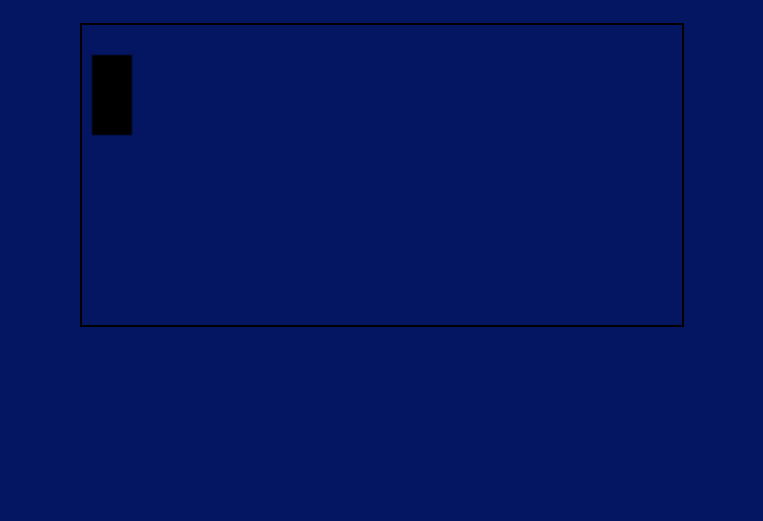
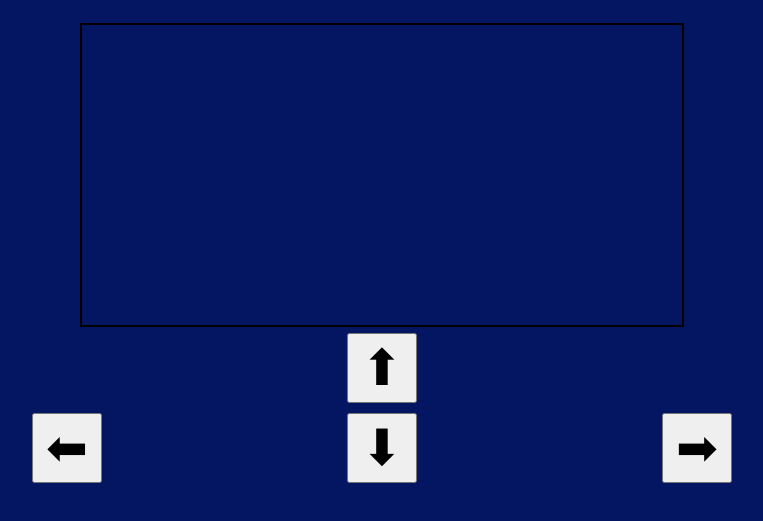
Before and after one commit to JoaquinEscobarDev/Mokepon, a plain HTML site: page index.html in a window 1280 px wide. Both pictures are taken after a click on the button "Seleccionar". Shown: the part 77-598 px from the top of the page, without its empty margins (258-1021 px from the left). Drawn offline with Linux system fonts and the light colour scheme.

Commit message:
Se incorporan botones de movimiento en el mapa, y funciones para mover al personaje capipepo

```diff
--- a/index.html
+++ b/index.html
@@ -23,8 +23,11 @@
             <h1 class="titulo">Recorrer el mapa con tu Mokepon</h1>
 
             <canvas id="mapa">
-
             </canvas>
+            <button class="moverCapipepoDerecha" onclick="moverCapipepoDerecha()">➡</button>
+            <button class="moverCapipepoIzquierda" onclick="moverCapipepoIzquierda()">⬅</button>
+            <button class="moverCapipepoArriba" onclick="moverCapipepoArriba()">⬆</button>
+            <button class="moverCapipepoAbajo" onclick="moverCapipepoAbajo()">⬇</button>
         </section>
 
         <section id="seleccionar-ataque">
--- a/js/mokepon.js
+++ b/js/mokepon.js
@@ -34,7 +34,7 @@ let vidasJugador = 3;
 let vidasEnemigo = 3;
 let victoriasJugador = 0;
 let victoriasEnemigo = 0;
-let liezo = mapa.getContext("2d"); // Contexto del canvas
+let lienzo = mapa.getContext("2d"); // Contexto del canvas
 
 // Clase Mokepon que define los atributos de cada mascota
 class Mokepon {
@@ -43,6 +43,13 @@ class Mokepon {
         this.foto = foto;
         this.vida = vida;
         this.ataques = [];
+        this.x = 20;
+        this.y = 30;
+        this.ancho = 20;
+        this.alto = 20;
+        this.mapaFoto = new Image();
+        this.mapaFoto.src = foto;
+
     }
 }
 
@@ -121,10 +128,9 @@ function seleccionarMascotaJugador() {
     sectionSeleccionarMascota.style.display = "none";
     // sectionSeleccionarAtaque.style.display = "flex";
     sectionVerMapa.style.display = "flex";
-    let imgCapipepo = new Image(); // Crea una nueva imagen
-    imgCapipepo.src = "./assets/mokepons_mokepon_capipepo_attack.png"; // Asigna la ruta de la imagen
-    liezo.drawImage(imgCapipepo, 20, 40, 100, 100); // Dibuja la imagen en el canvas
-    liezo.fillRect(5, 15, 20, 40); // Dibuja un rectángulo en el canvas
+
+
+
 
 
     // Valida que el jugador haya seleccionado una mascota
@@ -322,5 +328,32 @@ function aleatorio(min, max) {
     return Math.floor(Math.random() * (max - min + 1) + min);
 }
 
+
+function pintarPersonaje() {
+    lienzo.clearRect(0, 0, mapa.width, mapa.height); // Limpia el canvas
+    lienzo.drawImage(capipepo.mapaFoto, capipepo.x, capipepo.y, capipepo.ancho, capipepo.alto); // Dibuja la imagen en el canvas
+}
+
+function moverCapipepoDerecha() {
+    capipepo.x = capipepo.x + 5;
+    pintarPersonaje();
+
+}
+function moverCapipepoIzquierda() {
+    capipepo.x = capipepo.x - 5;
+    pintarPersonaje();
+
+}
+function moverCapipepoArriba() {
+    capipepo.y = capipepo.y - 5;
+    pintarPersonaje();
+
+}
+function moverCapipepoAbajo() {
+    capipepo.y = capipepo.y + 5;
+    pintarPersonaje();
+
+}
+
 // Evento que ejecuta la función iniciarJuego cuando la página se carga
 window.addEventListener("load", iniciarJuego);
--- a/styles.css
+++ b/styles.css
@@ -130,6 +130,43 @@ width: 600px;
 }
 
 
+.moverCapipepoDerecha{
+  position: absolute;
+  width: 70px;
+  height: 70px;
+  font-size: 50px;
+  text-align: center;
+  top: 490px;
+  right: 290px;
+}
+.moverCapipepoIzquierda{
+  position: absolute;
+  width: 70px;
+  height: 70px;
+  font-size: 50px;
+  text-align: center;
+  top: 490px;
+  left: 290px;
+}
+.moverCapipepoArriba{
+  position: absolute;
+  width: 70px;
+  height: 70px;
+  font-size: 50px;
+  text-align: center;
+  top: 410px;
+}
+.moverCapipepoAbajo{
+  position: absolute;
+  width: 70px;
+  height: 70px;
+  font-size: 50px;
+  text-align: center;
+  top: 490px;
+}
+
+
+
 @media (max-width: 600px) {
   .tarjetas, .tarjetas-ataques {
     flex-direction: column;
```
